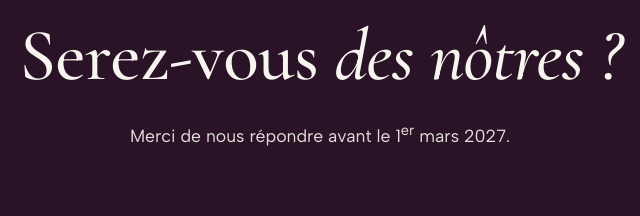
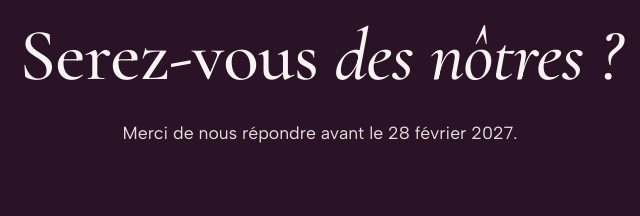
Before and after one commit to sebastieneid/mariage, a plain HTML site: page index.html in a window 1280 px wide. Shown: the part 5520-5736 px from the top of the page, 320-960 px from the left. Drawn offline with nearby package versions, Linux system fonts and the light colour scheme.

Commit message:
Date limite de réponse : 28 février 2027

```diff
--- a/index.html
+++ b/index.html
@@ -168,7 +168,7 @@
       <header class="rsvp__head">
         <p class="kicker kicker--light reveal">IV &nbsp;—&nbsp; Réponse</p>
         <h2 class="section__title section__title--light reveal">Serez-vous <em>des nôtres&nbsp;?</em></h2>
-        <p class="rsvp__deadline reveal">Merci de nous répondre avant le 1<sup>er</sup> mars 2027.</p>
+        <p class="rsvp__deadline reveal">Merci de nous répondre avant le 28 février 2027.</p>
       </header>
 
       <form class="form reveal" id="rsvpForm" novalidate>
```
